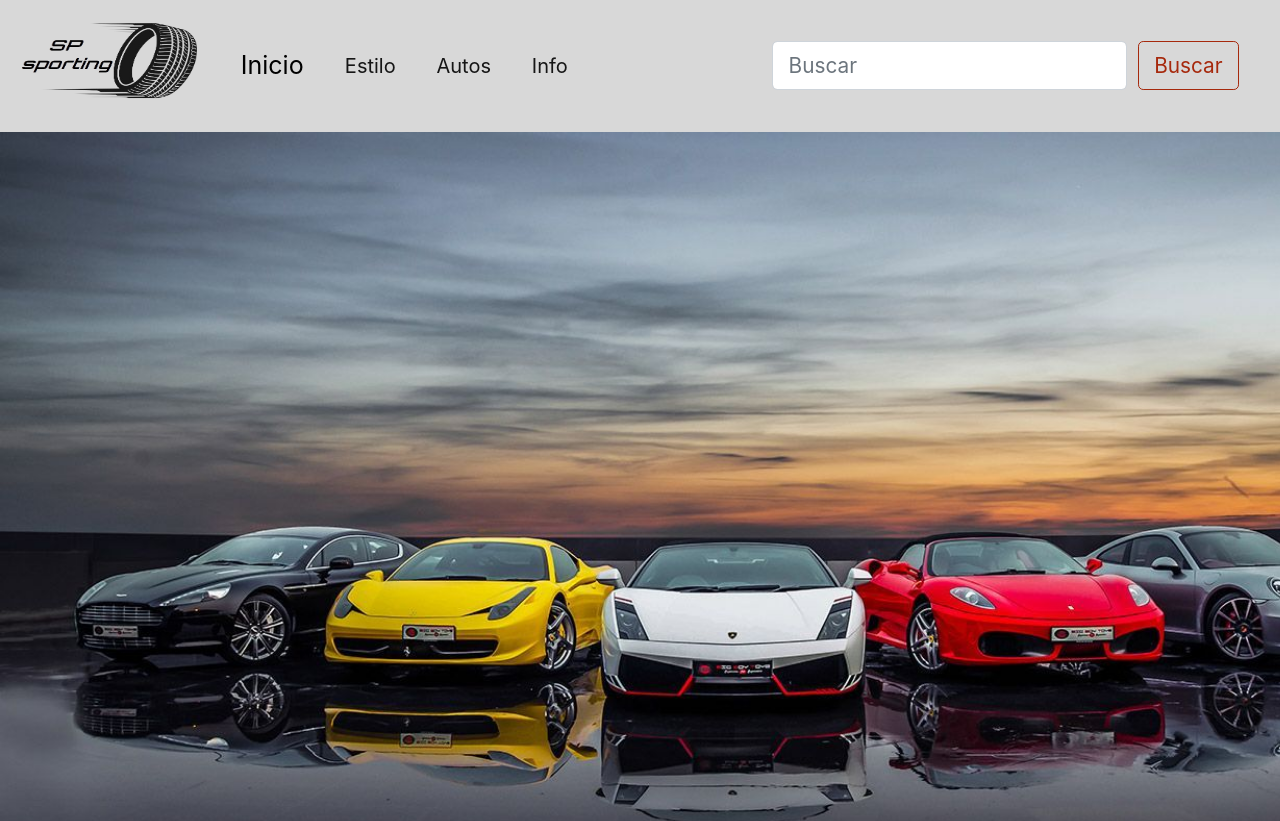
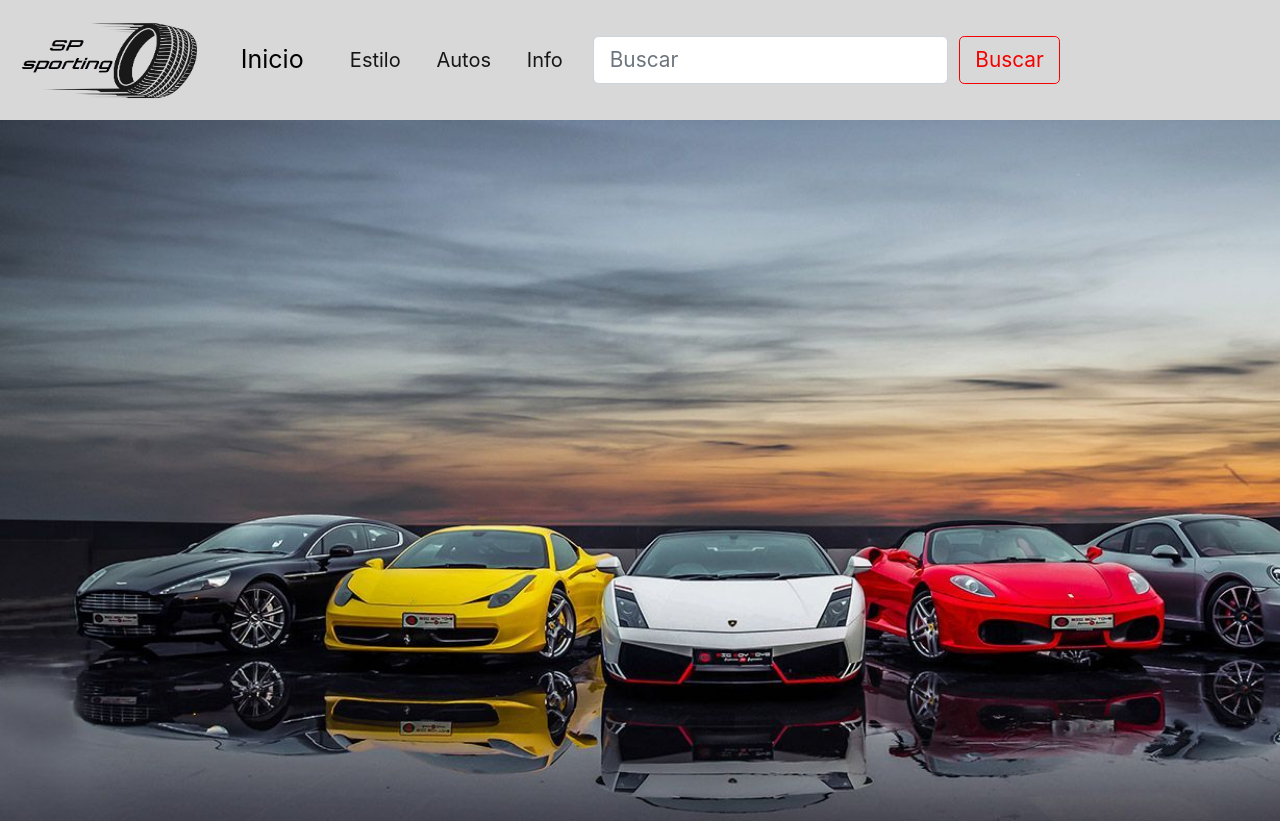
Before and after one commit to GianfrancoPersia/SuperCarsS, a plain HTML site: page index.html in a window 1280 px wide. Shown: the top 821 px of the page. Drawn offline with nearby package versions, Linux system fonts and the light colour scheme.

Commit message:
ultimo arreglo

```diff
--- a/Css/style.css
+++ b/Css/style.css
@@ -77,9 +77,7 @@ header{
     background-size: cover;
     background-attachment: fixed;
     height: 20em;
-
 }
-
 .Magazine{
     margin:50px;
     font-size: 50px;
@@ -87,11 +85,11 @@ header{
     text-align: center;
     color: #A6290D;
 }
-
 html{
     font-size: 130%;
     font-family: 'Anek Gujarati', sans-serif;
 }
+
 .noticias{
     margin: 20px auto;
     display: grid;
@@ -227,32 +225,13 @@ footer i{
 }
 /* FOOTER */
 
-/* NAV BAR */
-.navbar{
-    width: 100%;
-}
-
-.collapse ul a{
-    margin: 10px;
-
-}
-
-.btn{
-    color: #A6290D;
-    border-color: #A6290D;
-}
-.btn:hover{
-    background-color: orange;
-    border-color: #A6290D;
-    color: #A6290D;
-}
-/* NAV BAR */
 
 
 
 
 
 
+/* RESPONSIVE */
 @media screen and (max-width: 600px){
 
     .encabezado{
@@ -385,3 +364,4 @@ footer i{
     }
 
 }
+/* RESPONSIVE */
```
